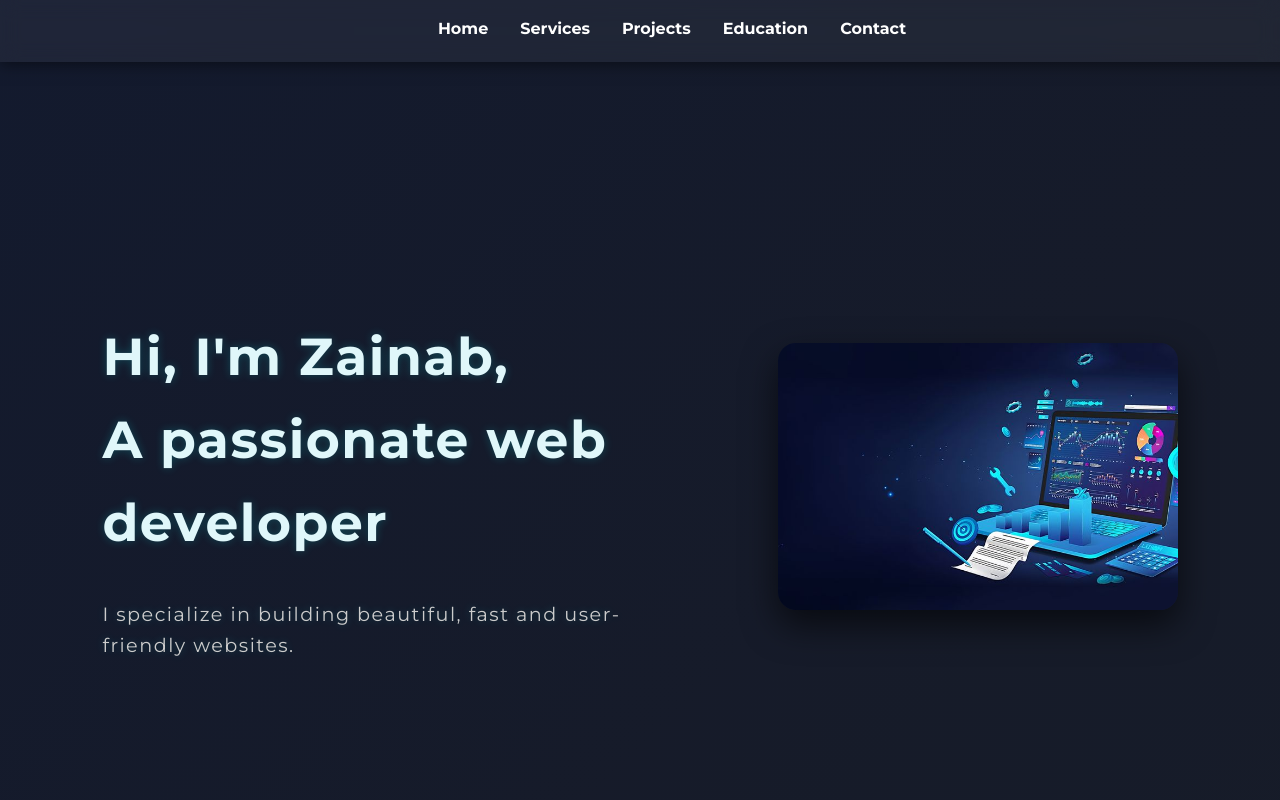
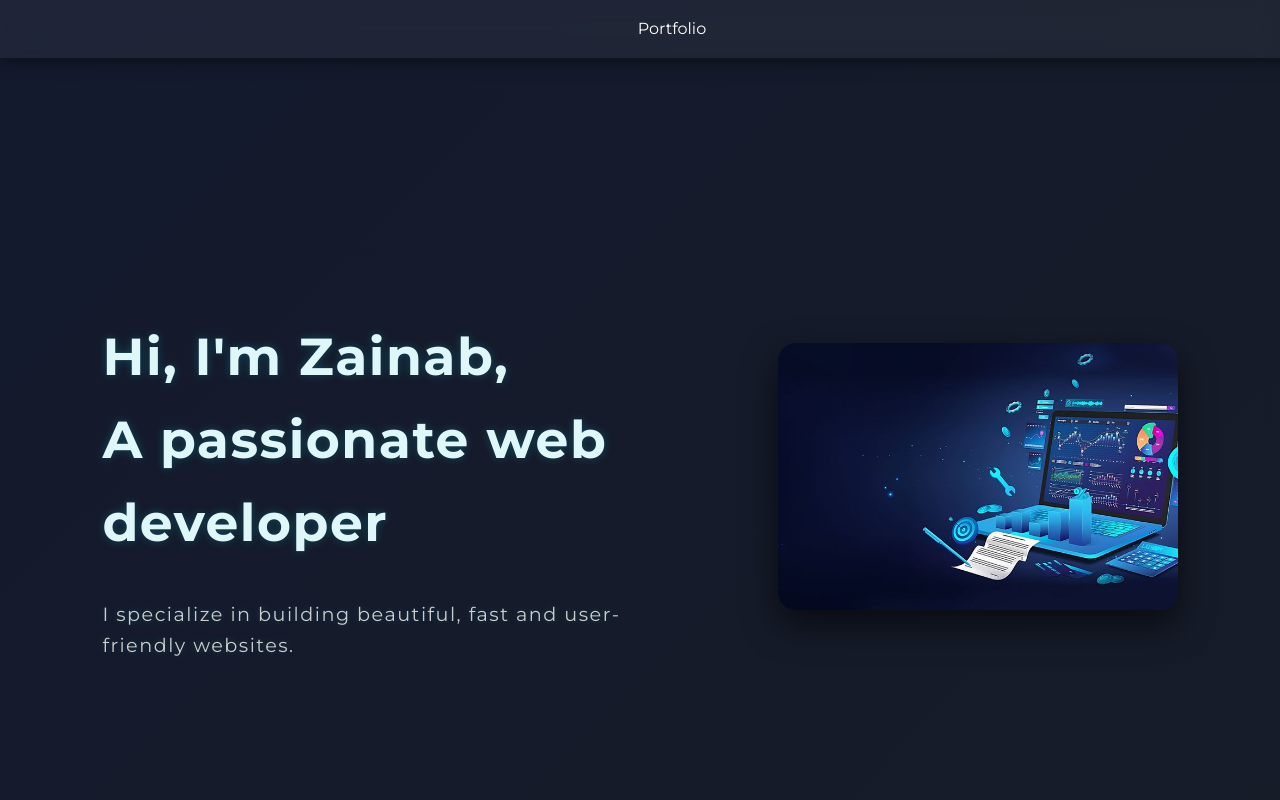
Before and after one commit to zainabkha794/portfolio, a plain HTML site: page index.html in a window 1280 px wide. Shown: the top 800 px of the page. Drawn offline with Linux system fonts and the light colour scheme.

Commit message:
Update index.html

```diff
--- a/index.html
+++ b/index.html
@@ -11,11 +11,7 @@
 
   <!-- Navigation -->
   <nav>
-    <a href="#home">Home</a>
-    <a href="#services">Services</a>
-    <a href="#projects">Projects</a>
-    <a href="#education">Education</a>
-    <a href="#contact">Contact</a>
+   Portfolio
   </nav>
 
   <!-- Header Section -->
```
